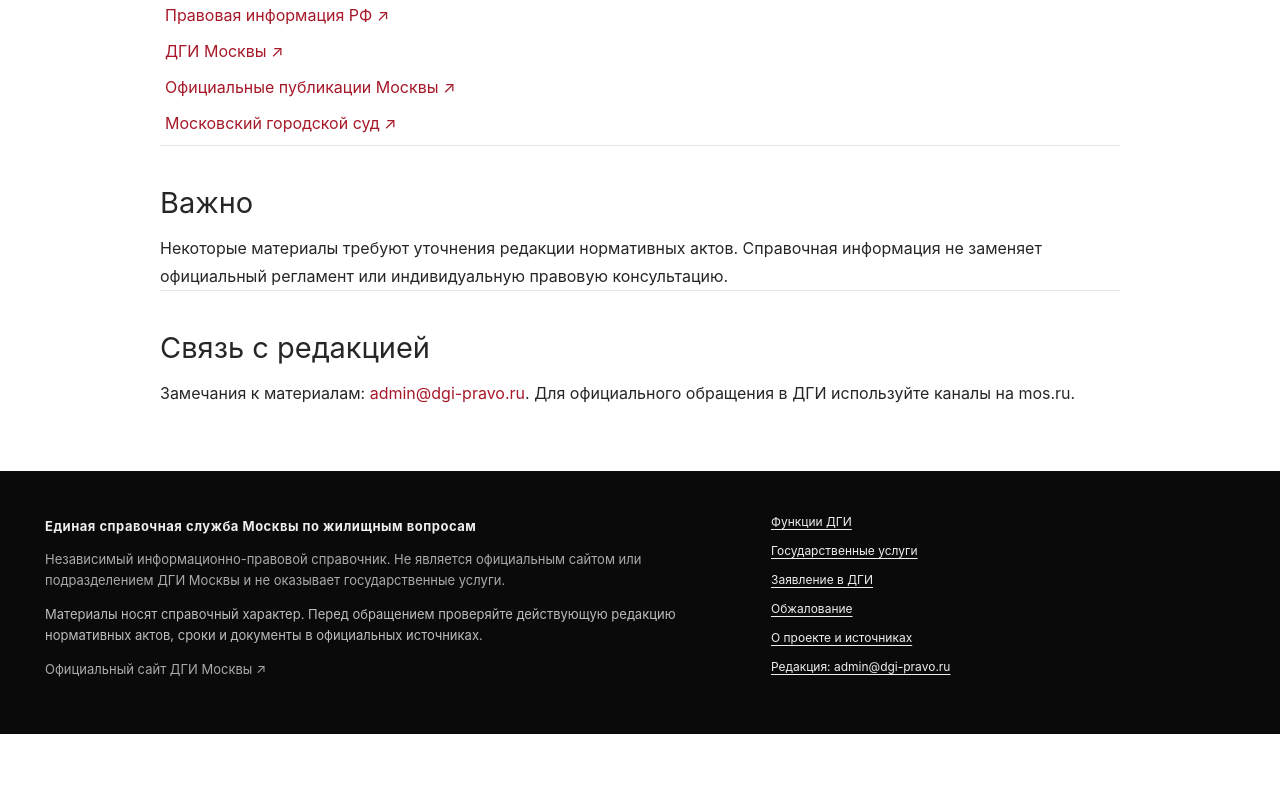
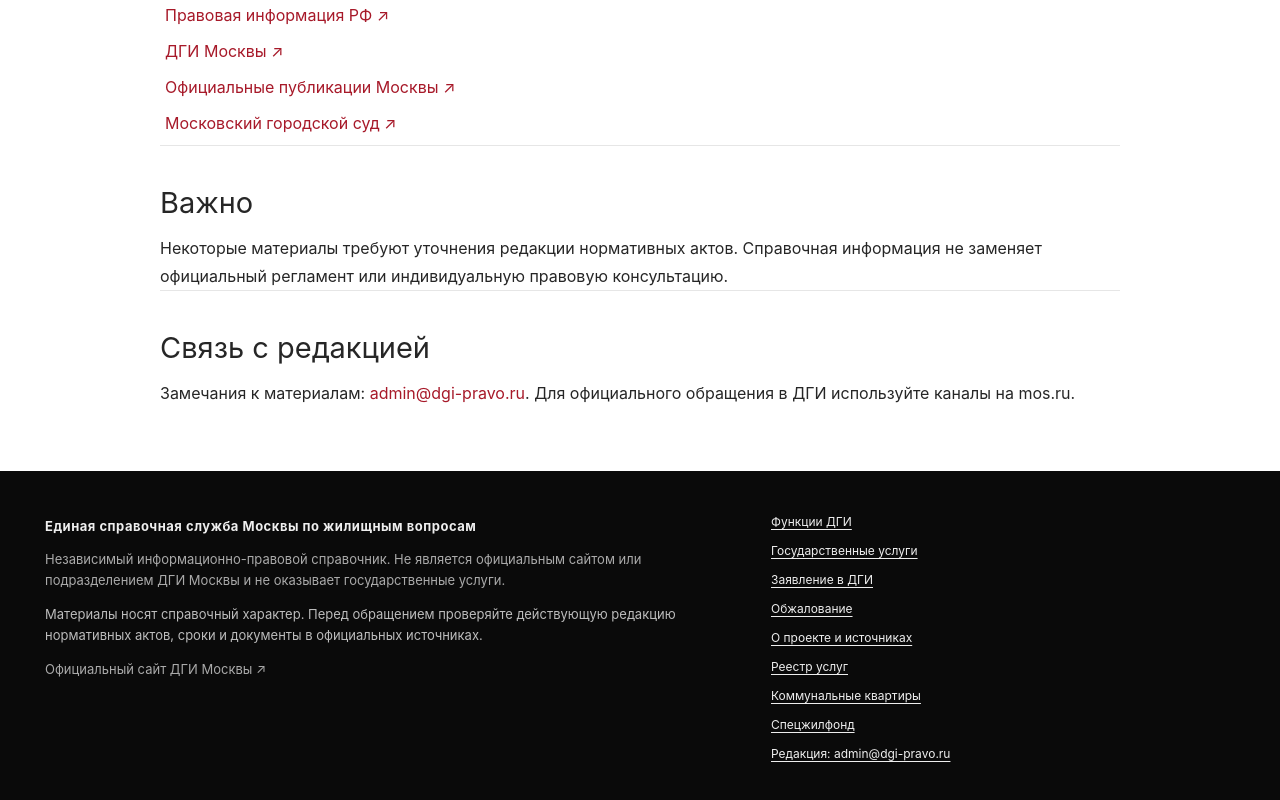
Before and after one commit to ymaslen77-tech/dgi-court-importer, a Next.js app in the folder apps/web/: page /o-proekte in a window 1280 px wide. Shown: the part 390-1190 px from the top of the page. Before the commit the page ends 1124 px from the top, so only its background shows below. Built offline with nearby package versions, Linux system fonts and the light colour scheme; no server answers.

Commit message:
refactor(web): keep preview-only legal topics accessible from footer without crowding header

```diff
--- a/apps/web/src/components/PageShell.tsx
+++ b/apps/web/src/components/PageShell.tsx
@@ -1,4 +1,5 @@
 import Link from "next/link";
+import { siteIsLive } from "@/data/pages";
 
 const navigation = [
   { href: "/", label: "Главная" },
@@ -9,6 +10,12 @@ const navigation = [
   { href: "/spory-s-dgi", label: "Споры с ДГИ" },
   { href: "/normativnye-akty", label: "Законы" },
   { href: "/sudebnaya-praktika-dgi", label: "Судебные дела" },
+];
+
+const previewOnlyLinks = [
+  ...(!siteIsLive ? [{ href: "/reestr-gosuslug-dgi", label: "Реестр услуг" },
+    { href: "/osvobodivshayasya-komnata-v-kommunalnoy-kvartire", label: "Коммунальные квартиры" },
+    { href: "/specializirovannyy-zhilishchnyy-fond", label: "Спецжилфонд" }] : []),
 ];
 
 export function PageShell({ children, variant = "default" }: Readonly<{
@@ -46,6 +53,7 @@ export function PageShell({ children, variant = "default" }: Readonly<{
             <Link href="/zayavlenie-v-dgi-moskvy">Заявление в ДГИ</Link>
             <Link href="/zhaloba-na-dgi-moskvy">Обжалование</Link>
             <Link href="/o-proekte">О проекте и источниках</Link>
+            {previewOnlyLinks.map((item) => <Link href={item.href} key={item.href}>{item.label}</Link>)}
             <a href="mailto:admin@dgi-pravo.ru">Редакция: admin@dgi-pravo.ru</a>
           </nav>
         </div>
```
